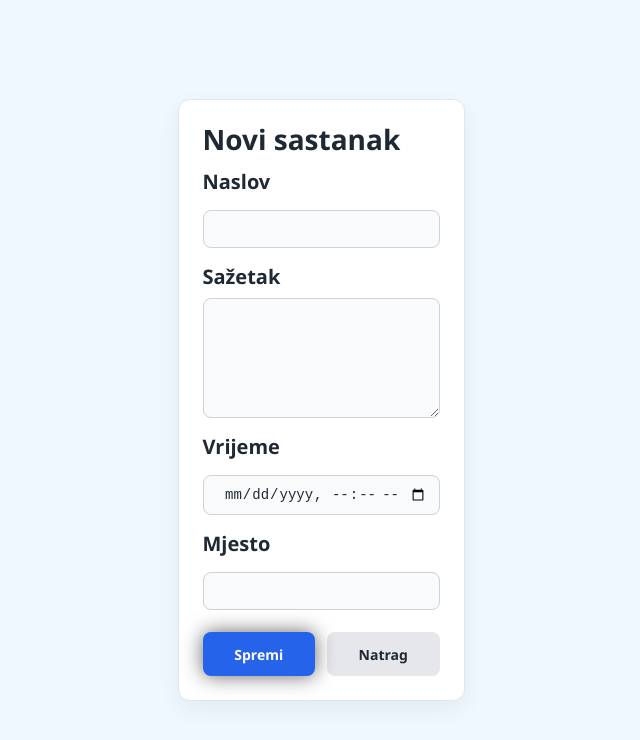
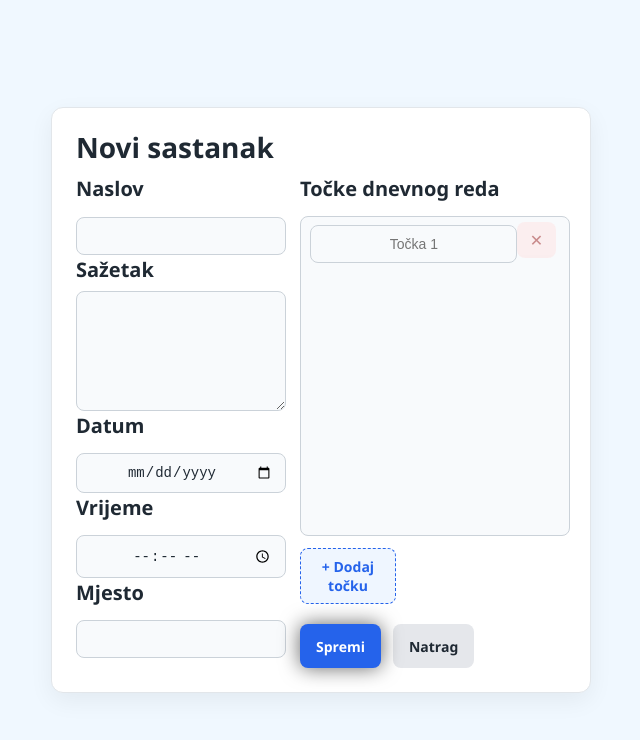
Before and after one commit to DoroteaPerkovic/Programsko-inzenjerstvo-Projekt, a React (Vite) app: page /sastanakAdd in a window 1280 px wide. Shown: the top 740 px of the page, without its empty margins (319-959 px from the left). Built offline with nearby package versions, Linux system fonts and the light colour scheme; no server answers.

Commit message:
tocke dnevnog reda

```diff
--- a/src/komponente/UserAdd.css
+++ b/src/komponente/UserAdd.css
@@ -140,22 +140,21 @@ body{
   color: white;
 }
 
-/* poruka uspjesnosti dodavanja korisnika */
-/* ---------------- Toast poruke ---------------- */
+
 .toast {
   position: fixed;
   top: 50%;
   left: 50%;
-  transform: translate(-50%, -50%); /* centriranje */
+  transform: translate(-50%, -50%);
   background: #4caf50;
   color: white;
   padding: 20px 28px;
   border-radius: 16px;
   box-shadow: 0 6px 20px rgba(0, 0, 0, 0.25);
   font-weight: 600;
-  font-size: 1.1rem; /* malo veći tekst */
+  font-size: 1.1rem;
   text-align: center;
-  animation: fadeInOut 6s ease forwards; /* 6 sekundi prikaza */
+  animation: fadeInOut 6s ease forwards;
   z-index: 1000;
   min-width: 280px;
   max-width: 80%;
--- a/src/stranice/sastanakAdd.css
+++ b/src/stranice/sastanakAdd.css
@@ -1,5 +1,5 @@
 .dodavanjeOkvir {
-    max-width: 720px;
+    width: 540px;
     margin: 40px auto;
     padding: 24px;
     background: #ffffff;
@@ -23,7 +23,7 @@
 
 .formaDodaj {
     display: flex;
-    flex-direction: column;
+    flex-direction: row;
     gap: 14px;
 }
 
@@ -88,3 +88,93 @@
     font-size: 14px;
     margin-top: 6px;
 }
+
+.lijevo {
+    display: flex;
+    flex-direction: column;
+    gap: 12px;
+    width: 100%;
+}
+
+.tdr{
+    width: 25vw;
+    font-size: 20px;
+    color: #1f2933;
+}
+
+.tockaReda {
+    display: flex;
+    align-items: center;
+}
+
+.tockaReda input {
+    flex: 1;
+    padding: 10px 12px;
+    border: 1px solid #cbd2d9;
+    border-radius: 8px;
+    font-size: 14px;
+    background: #f8fafc;
+}
+
+.tockaReda button {
+    width: 36px;
+    height: 36px;
+    border: none;
+    border-radius: 8px;
+    background: #fee2e2;
+    color: #991b1b;
+    font-size: 16px;
+    font-weight: 700;
+    cursor: pointer;
+    display: flex;
+    align-items: center;
+    justify-content: center;
+}
+
+.tockaReda button:disabled {
+    opacity: 0.5;
+    cursor: not-allowed;
+}
+
+.tockaReda button:not(:disabled):hover {
+    background: #fecaca;
+}
+
+.lijevo > button[type="button"] {
+    align-self: flex-start;
+    padding: 8px 14px;
+    border-radius: 8px;
+    border: 1px dashed #2563eb;
+    background: #eff6ff;
+    color: #2563eb;
+    font-weight: 600;
+    cursor: pointer;
+    font-size: 14px;
+}
+
+.lijevo > button[type="button"]:hover {
+    background: #dbeafe;
+}
+
+.tdrContainer {
+    height:  320px;
+    width: 270px;
+    overflow-y: auto;
+    display: flex;
+    flex-direction: column;
+    align-items: center;
+    gap: 8px;
+    padding-right: 4px;
+    border: 1px solid #cbd2d9;
+    border-radius: 8px;
+    background: #f8fafc;
+}
+
+.tdrContainer::-webkit-scrollbar {
+    width: 6px;
+}
+
+.tdrContainer::-webkit-scrollbar-thumb {
+    background-color: #2563eb;
+    border-radius: 3px;
+}
--- a/src/stranice/sastanakAdd.jsx
+++ b/src/stranice/sastanakAdd.jsx
@@ -4,11 +4,13 @@ import './sastanakAdd.css';
 
 function SastanakAdd() {
     const navigate = useNavigate();
+
     const [form, setForm] = useState({
         naslov: '',
         sazetak: '',
         vrijeme: '',
         mjesto: '',
+        tockeDnevnogReda: [''],
     });
     const [error, setError] = useState('');
 
@@ -16,12 +18,41 @@ function SastanakAdd() {
         setForm(prev => ({ ...prev, [field]: e.target.value }));
     };
 
+    const handleTockaChange = (index) => (e) => {
+        const noveTocke = [...form.tockeDnevnogReda];
+        noveTocke[index] = e.target.value;
+        setForm(prev => ({ ...prev, tockeDnevnogReda: noveTocke }));
+    };
+
+    const dodajTocku = () => {
+        setForm(prev => ({
+            ...prev,
+            tockeDnevnogReda: [...prev.tockeDnevnogReda, ''],
+        }));
+    };
+
+    const ukloniTocku = (index) => {
+        if (form.tockeDnevnogReda.length === 1) return;
+        setForm(prev => ({
+            ...prev,
+            tockeDnevnogReda: prev.tockeDnevnogReda.filter((_, i) => i !== index),
+        }));
+    };
+
+
     const handleSubmit = (e) => {
         e.preventDefault();
         setError('');
 
+        const prazneTocke = form.tockeDnevnogReda.filter(t => t.trim() !== '');
+
         if (!form.naslov || !form.sazetak || !form.vrijeme || !form.mjesto) {
             setError('Molimo ispunite naslov, sažetak, vrijeme i mjesto.');
+            return;
+        }
+
+         if (prazneTocke.length === 0) {
+            setError('Molimo unesite barem jednu točku dnevnog reda.');
             return;
         }
 
@@ -33,7 +64,7 @@ function SastanakAdd() {
             mjesto: form.mjesto,
             stanje: 'Planiran',
             brojPotvrdjenihSudjelovanja: 1,
-            točkeDnevnogReda: [],
+            tockeDnevnogReda: prazneTocke,
         };
 
         const saved = JSON.parse(localStorage.getItem('customSastanci') || '[]');
@@ -45,6 +76,7 @@ function SastanakAdd() {
         <div className="dodavanjeOkvir">
             <h1>Novi sastanak</h1>
             <form className="formaDodaj" onSubmit={handleSubmit}>
+                <div className="desno">
                 <label>
                     Naslov
                     <input type="text" value={form.naslov} onChange={handleChange('naslov')} />
@@ -54,18 +86,63 @@ function SastanakAdd() {
                     <textarea value={form.sazetak} onChange={handleChange('sazetak')} />
                 </label>
                 <label>
+                    Datum
+                    <input
+                        type="date"
+                        value={form.datum || ''}
+                        onChange={(e) => setForm(prev => ({ ...prev, datum: e.target.value }))}
+                        required
+                    />
+                </label>
+
+                <label>
                     Vrijeme
-                    <input type="datetime-local" value={form.vrijeme} onChange={handleChange('vrijeme')} />
+                    <input
+                        type="time"
+                        value={form.vrijeme || ''}
+                        onChange={(e) => setForm(prev => ({ ...prev, vrijeme: e.target.value }))}
+                        required
+                    />
                 </label>
+
                 <label>
                     Mjesto
                     <input type="text" value={form.mjesto} onChange={handleChange('mjesto')} />
                 </label>
+                </div>
+
+                <div className="lijevo">
+                <label className='tdr'>Točke dnevnog reda</label>
+                <div className="tdrContainer">
+                {form.tockeDnevnogReda.map((tocka, index) => (
+                <div key={index} className="tockaReda">
+                    <input
+                        type="text"
+                        value={tocka}
+                        onChange={handleTockaChange(index)}
+                        placeholder={`Točka ${index + 1}`}
+                    />
+                    <button
+                        type="button"
+                        onClick={() => ukloniTocku(index)}
+                        disabled={form.tockeDnevnogReda.length === 1}
+                    >
+                        ✕
+                    </button>
+                </div>
+                ))}
+                </div>
+
+                <button type="button" onClick={dodajTocku}>
+                    + Dodaj točku
+                </button>
+
                 <div className="actions">
                     <button type="submit">Spremi</button>
                     <button type="button" onClick={() => navigate(-1)}>Natrag</button>
                 </div>
                 {error && <p className="error">{error}</p>}
+                </div>
             </form>
         </div>
     );
```
